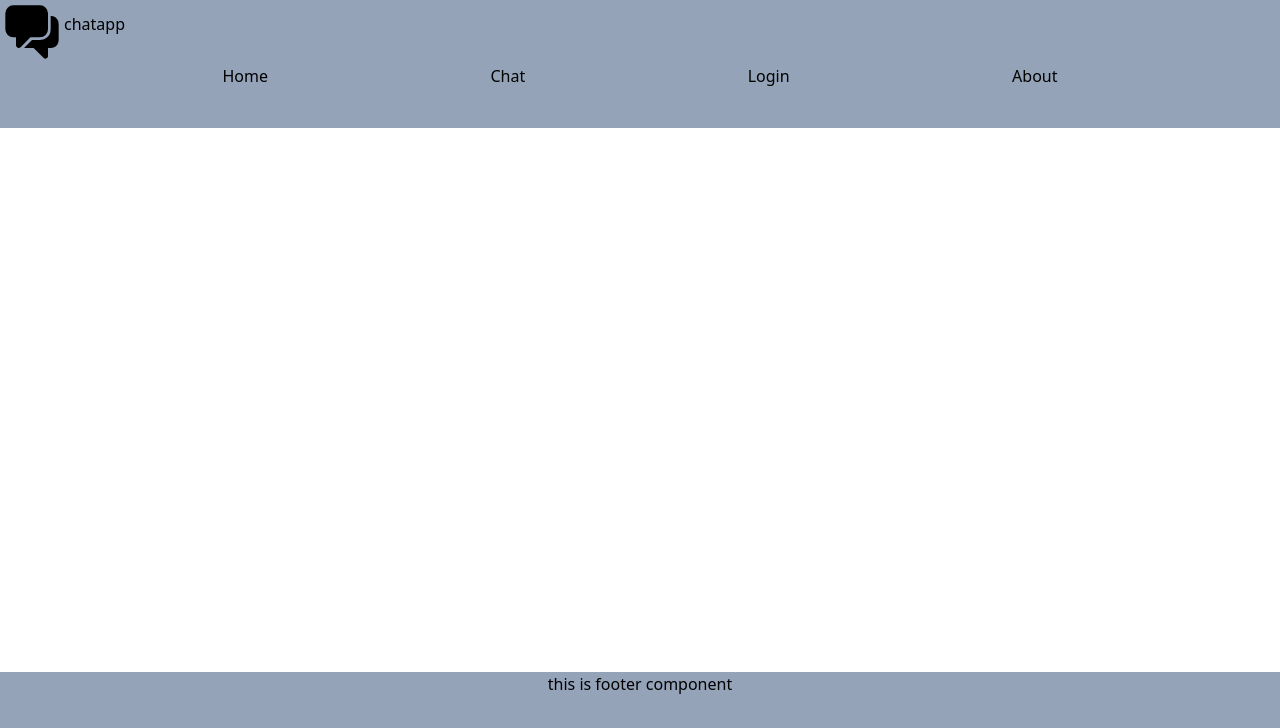
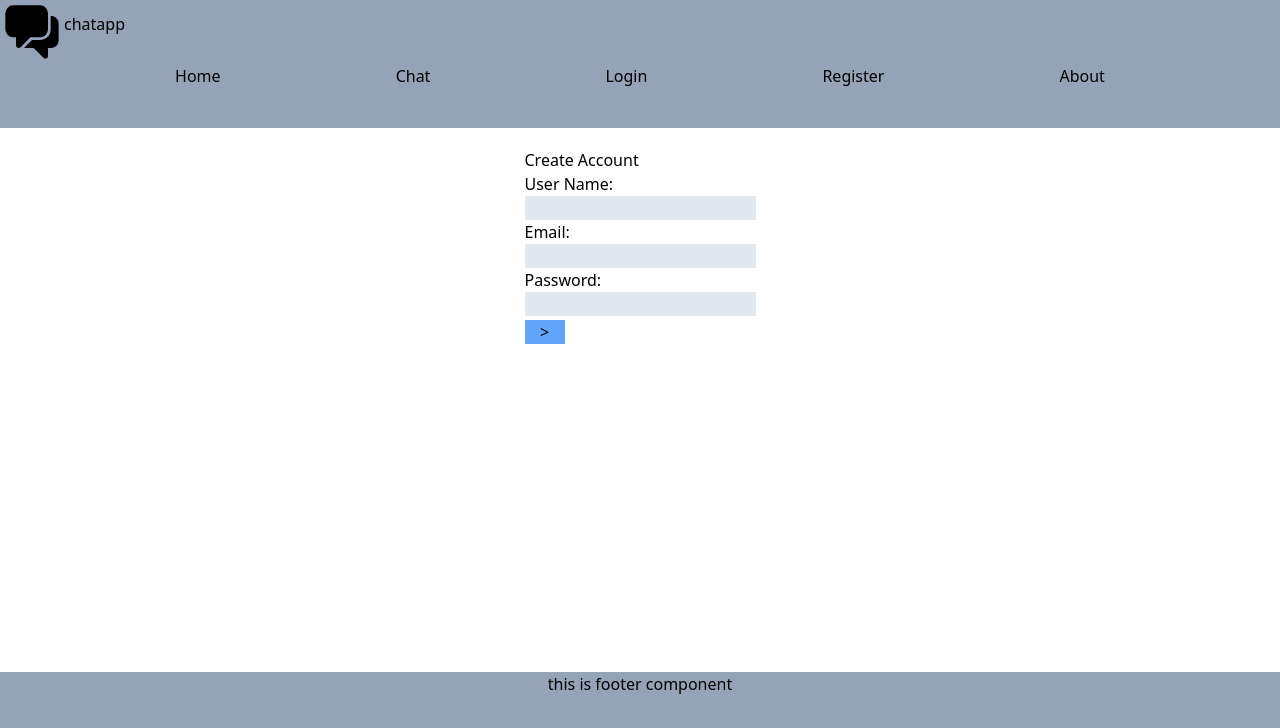
Before and after one commit to jakobpalmborg/chat, a Nuxt app in the folder chat-frontend/: page /register in a window 1280 px wide. Shown: the top 728 px of the page. Built offline with nearby package versions, Linux system fonts and the light colour scheme.

Commit message:
register user

```diff
--- a/chat-frontend/components/Header.vue
+++ b/chat-frontend/components/Header.vue
@@ -10,6 +10,7 @@
         <nuxt-link to="/">Home</nuxt-link>
         <nuxt-link to="/chat">Chat</nuxt-link>
         <nuxt-link to="/login">Login</nuxt-link>
+        <nuxt-link to="/register">Register</nuxt-link>
         <nuxt-link to="/about">About</nuxt-link>
       </li>
     </ul>
--- a/chat-frontend/pages/index.vue
+++ b/chat-frontend/pages/index.vue
@@ -1,10 +1,9 @@
 <template>
-
   <div class="text-center">
     <h1>Welcome to chatapp!</h1>
     <p class="block">
-      Create an <nuxt-link to="/login">ACCOUNT</nuxt-link> or
-      <nuxt-link to="/login">LOGIN</nuxt-link> to start chat.
+      <nuxt-link to="/login">LOGIN</nuxt-link> or
+      <nuxt-link to="/register">REGISTER</nuxt-link> an account to start chat.
     </p>
   </div>
 </template>
--- a/chat-frontend/pages/login.vue
+++ b/chat-frontend/pages/login.vue
@@ -9,17 +9,5 @@
             <Btn />
         </form>
 
-        <p class="mt-5">If you do not have an account, register here:</p>
-        <h1>Create Account</h1>
-        <form action="" class="flex flex-col ">
-            <label for="username">User Name:</label>
-            <input type="text" id="username" class="bg-slate-200">
-            <label for="email">Email:</label>
-            <input type="email" class="bg-slate-200">
-            <label for="password">Password:</label>
-            <input type="password" class="bg-slate-200 mb-1">
-            <Btn />
-        </form>
-
     </div>
 </template>
--- /dev/null
+++ b/chat-frontend/pages/register.vue
@@ -0,0 +1,62 @@
+<template>
+  <div>
+    <h1>Create Account</h1>
+    <form @submit.prevent="onSubmit" class="flex flex-col">
+      <label for="username">User Name:</label>
+      <input
+        v-model="username"
+        type="text"
+        required
+        id="username"
+        class="bg-slate-200"
+      />
+      <label for="email">Email:</label>
+      <input v-model="email" type="email" required class="bg-slate-200" />
+      <label for="password">Password:</label>
+      <input
+        v-model="password"
+        type="password"
+        required
+        class="bg-slate-200 mb-1"
+      />
+      <Btn />
+    </form>
+    {{ username }}
+  </div>
+</template>
+
+<script setup>
+import { ref } from "vue";
+
+const username = ref("");
+const email = ref("");
+const password = ref("");
+
+async function onSubmit() {
+  const payload = {
+    username: username.value,
+    email: email.value,
+    password: password.value,
+  };
+
+  const headers = new Headers({ "content-type": "application/json" });
+
+  try {
+    const response = await fetch(
+      "http://localhost:1337/api/auth/local/registerfdsaf",
+      {
+        method: "POST",
+        headers: headers,
+        body: JSON.stringify(payload),
+      }
+    );
+    if (!response.ok) {
+      throw new Error(`HTTP error! Status: ${response.status}`);
+    }
+    const data = await response.json();
+  } catch (e) {
+    console.log("Something went wrong with the fetch call!");
+    console.log(e);
+  }
+}
+</script>
```
